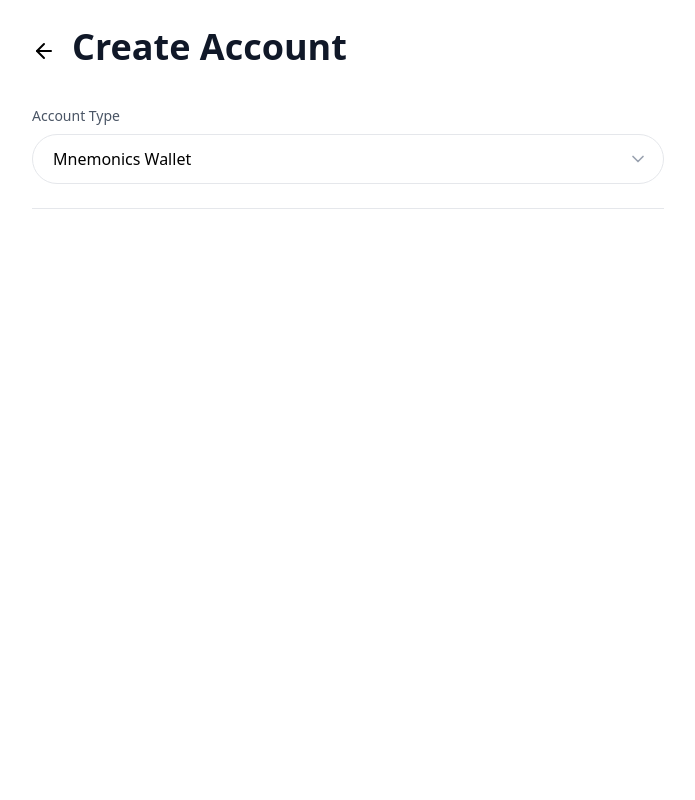
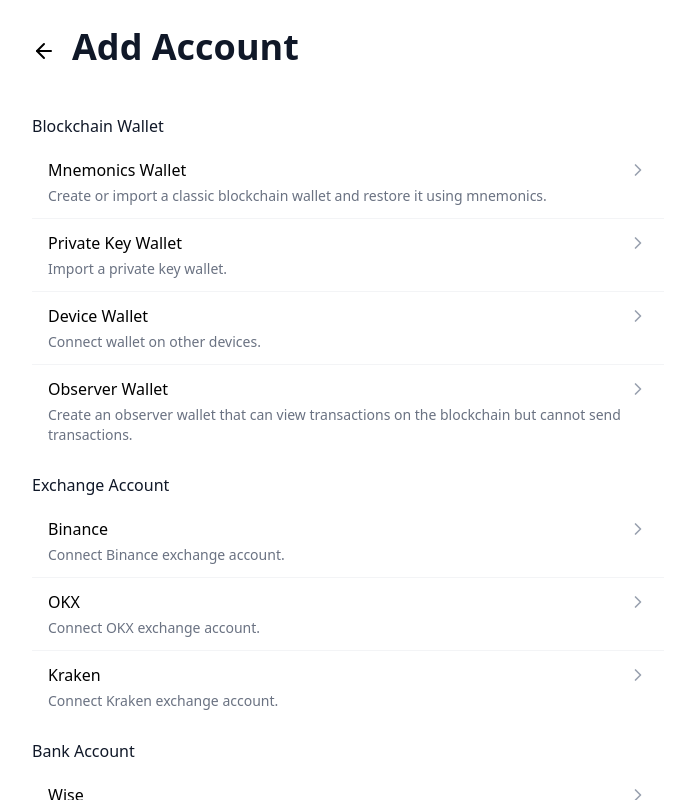
Before and after one commit to tiannian/sigma-wallet, a React (Vite) app in the folder wallet/: page /account/create in a window 1280 px wide. Shown: the whole page, without its empty margins (292-987 px from the left). Built offline with nearby package versions, Linux system fonts and the light colour scheme; the HTML template or start-up script is replaced by a standard one.

Commit message:
temp commit

```diff
--- a/wallet/src/App.jsx
+++ b/wallet/src/App.jsx
@@ -16,13 +16,14 @@ import Network from './pages/about/Network';
 import NetworkInfo from './pages/about/NetworkInfo';
 import Notification from './pages/about/Notification';
 import Account from './pages/account/Account';
-import CreateAccount from './pages/account/CreateAccount';
+import AddAccount from './pages/account/AddAccount';
 import { Toaster } from 'react-hot-toast';
 import './i18n/i18n';
 import { useDatabase } from './js/store';
 import { useEffect } from 'react';
 import ProviderStorage from './js/Provider';
 import { BrowserNetworkDatabase } from './js/broswer/NetworkDatabase';
+
 function App() {
   const { t } = useTranslation();
   const [location, setLocation] = useLocation();
@@ -107,7 +108,7 @@ function App() {
             <Route path='/account' component={() => <Account onNavigate={handleNavigate} />} />
             <Route
               path='/account/create'
-              component={() => <CreateAccount onNavigate={handleNavigate} />}
+              component={() => <AddAccount onNavigate={handleNavigate} />}
             />
             <Route component={Wallet} />
           </Switch>
--- a/wallet/src/i18n/en.json
+++ b/wallet/src/i18n/en.json
@@ -182,22 +182,46 @@
     "addAccount": "Add Account",
     "balance": "Balance",
     "address": "Address",
-    "create": {
-      "title": "Create Account",
+    "add": {
+      "title": "Add Account",
       "type": {
         "label": "Account Type",
         "placeholder": "Select account type"
       }
     },
     "type": {
-      "eip155": "EIP-155",
-      "mnemonics": "Mnemonics Wallet",
-      "privateKey": "Private Key Wallet",
-      "observer": "Observer Wallet",
-      "device": "Device Wallet",
-      "exchange": "Exchange Account",
-      "bank": "Bank Account",
-      "broker": "Broker Account"
+      "blockchain": {
+        "tittle": "Blockchain Wallet",
+        "mnemonics": "Mnemonics Wallet",
+        "mnemonics.description": "Create or import a classic blockchain wallet and restore it using mnemonics.",
+        "privateKey": "Private Key Wallet",
+        "privateKey.description": "Import a private key wallet.",
+        "device": "Device Wallet",
+        "device.description": "Connect wallet on other devices.",
+        "observer": "Observer Wallet",
+        "observer.description": "Create an observer wallet that can view transactions on the blockchain but cannot send transactions."
+      },
+      "exchange": {
+        "tittle": "Exchange Account",
+        "binance": "Binance",
+        "binance.description": "Connect Binance exchange account.",
+        "okx": "OKX",
+        "okx.description": "Connect OKX exchange account.",
+        "kraken": "Kraken",
+        "kraken.description": "Connect Kraken exchange account."
+      },
+      "bank": {
+        "tittle": "Bank Account",
+        "description": "Connect bank accounts, such as bank accounts, credit cards, etc.",
+        "wise": "Wise",
+        "wise.description": "Connect Wise bank account."
+      },
+      "broker": {
+        "tittle": "Broker Account",
+        "description": "Connect broker accounts, such as brokerage accounts, stock accounts, etc.",
+        "interactiveBrokers": "Interactive Brokers",
+        "interactiveBrokers.description": "Connect Interactive Brokers account."
+      }
     }
   }
 }
--- a/wallet/src/i18n/zh-CN.json
+++ b/wallet/src/i18n/zh-CN.json
@@ -182,22 +182,46 @@
     "addAccount": "添加账户",
     "balance": "余额",
     "address": "地址",
-    "create": {
-      "title": "创建账户",
+    "add": {
+      "title": "添加账户",
       "type": {
         "label": "账户类型",
         "placeholder": "选择账户类型"
       }
     },
     "type": {
-      "eip155": "EIP-155",
-      "mnemonics": "助记词钱包",
-      "privateKey": "私钥钱包",
-      "observer": "观察者钱包",
-      "device": "设备钱包",
-      "exchange": "交易所账户",
-      "bank": "银行账户",
-      "broker": "券商账户"
+      "blockchain": {
+        "tittle": "区块链钱包",
+        "mnemonics": "助记词钱包",
+        "mnemonics.description": "创建或导入经典的区块链钱包，并通过助记词恢复。",
+        "privateKey": "私钥钱包",
+        "privateKey.description": "导入一个私钥钱包。",
+        "device": "设备钱包",
+        "device.description": "连接其他设备上的钱包。",
+        "observer": "观察者钱包",
+        "observer.description": "创建一个观察者钱包，可以查看区块链上的交易，但不能发送交易。"
+      },
+      "exchange": {
+        "tittle": "交易所账户",
+        "binance": "Binance",
+        "binance.description": "连接Binance交易所账户。",
+        "okx": "OKX",
+        "okx.description": "连接OKX交易所账户。",
+        "kraken": "Kraken",
+        "kraken.description": "连接Kraken交易所账户。"
+      },
+      "bank": {
+        "tittle": "银行账户",
+        "description": "连接银行账户，如银行账户、信用卡等。",
+        "wise": "Wise",
+        "wise.description": "连接Wise银行账户。"
+      },
+      "broker": {
+        "tittle": "券商账户",
+        "description": "连接券商账户，如券商账户、股票账户等。",
+        "interactiveBrokers": "Interactive Brokers",
+        "interactiveBrokers.description": "连接Interactive Brokers券商账户。"
+      }
     }
   }
 }
--- a/wallet/src/i18n/zh-HK.json
+++ b/wallet/src/i18n/zh-HK.json
@@ -164,22 +164,46 @@
     "addAccount": "添加賬戶",
     "balance": "餘額",
     "address": "地址",
-    "create": {
-      "title": "創建賬戶",
+    "add": {
+      "title": "添加賬戶",
       "type": {
         "label": "賬戶類型",
         "placeholder": "選擇賬戶類型"
       }
     },
     "type": {
-      "eip155": "EIP-155",
-      "mnemonics": "助記詞錢包",
-      "privateKey": "私鑰錢包",
-      "observer": "觀察者錢包",
-      "device": "設備錢包",
-      "exchange": "交易所賬戶",
-      "bank": "銀行賬戶",
-      "broker": "券商賬戶"
+      "blockchain": {
+        "tittle": "區塊鏈錢包",
+        "mnemonics": "助記詞錢包",
+        "mnemonics.description": "創建或導入經典的區塊鏈錢包，並通過助記詞恢復。",
+        "privateKey": "私鑰錢包",
+        "privateKey.description": "導入一個私鑰錢包。",
+        "device": "設備錢包",
+        "device.description": "連接其他設備上的錢包。",
+        "observer": "觀察者錢包",
+        "observer.description": "創建一個觀察者錢包，可以查看區塊鏈上的交易，但不能發送交易。"
+      },
+      "exchange": {
+        "tittle": "交易所賬戶",
+        "binance": "Binance",
+        "binance.description": "連接Binance交易所賬戶。",
+        "okx": "OKX",
+        "okx.description": "連接OKX交易所賬戶。",
+        "kraken": "Kraken",
+        "kraken.description": "連接Kraken交易所賬戶。"
+      },
+      "bank": {
+        "tittle": "銀行賬戶",
+        "description": "連接銀行賬戶，如銀行賬戶、信用卡等。",
+        "wise": "Wise",
+        "wise.description": "連接Wise銀行賬戶。"
+      },
+      "broker": {
+        "tittle": "券商賬戶",
+        "description": "連接券商賬戶，如券商賬戶、股票賬戶等。",
+        "interactiveBrokers": "Interactive Brokers",
+        "interactiveBrokers.description": "連接Interactive Brokers券商賬戶。"
+      }
     }
   }
 }
--- a/wallet/src/js/constants.js
+++ b/wallet/src/js/constants.js
@@ -14,34 +14,3 @@ export const NETWORK_TYPE_LIST_INDEX_MAP = {
 export const ACCOUNT_TYPE_LIST = ['EVM', 'Solana', 'Binance'];
 
 export const DATABASE_NAME_CONFIG_DB = 'config_db';
-
-export const ACCOUNT_TYPES = [
-  {
-    value: 'mnemonics',
-    i18n_name: 'account.type.mnemonics',
-  },
-  {
-    value: 'privateKey',
-    i18n_name: 'account.type.privateKey',
-  },
-  {
-    value: 'observer',
-    i18n_name: 'account.type.observer',
-  },
-  {
-    value: 'device',
-    i18n_name: 'account.type.device',
-  },
-  {
-    value: 'exchange',
-    i18n_name: 'account.type.exchange',
-  },
-  {
-    value: 'bank',
-    i18n_name: 'account.type.bank',
-  },
-  {
-    value: 'broker',
-    i18n_name: 'account.type.broker',
-  },
-];
--- /dev/null
+++ b/wallet/src/pages/account/AddAccount.jsx
@@ -0,0 +1,122 @@
+import React, { useState } from 'react';
+import { useTranslation } from 'react-i18next';
+import PageHeader from '../../components/PageHeader';
+import GroupListItem from '../../components/GroupListItem';
+import * as Feather from 'react-feather';
+
+const AddAccount = ({ onNavigate }) => {
+  const { t } = useTranslation();
+  const [selectedType, setSelectedType] = useState(null);
+
+  const handleBack = () => {
+    onNavigate('account');
+  };
+
+  const handleTypeSelect = type => {
+    setSelectedType(type);
+    // TODO: Handle type selection
+    console.log('Selected type:', type);
+  };
+
+  const accountGroups = [
+    {
+      type: t('account.type.blockchain.tittle'),
+      items: [
+        {
+          key: 'mnemonics',
+          label: t('account.type.blockchain.mnemonics'),
+          description: t('account.type.blockchain.mnemonics.description'),
+        },
+        {
+          key: 'privateKey',
+          label: t('account.type.blockchain.privateKey'),
+          description: t('account.type.blockchain.privateKey.description'),
+        },
+        {
+          key: 'device',
+          label: t('account.type.blockchain.device'),
+          description: t('account.type.blockchain.device.description'),
+        },
+        {
+          key: 'observer',
+          label: t('account.type.blockchain.observer'),
+          description: t('account.type.blockchain.observer.description'),
+        },
+      ],
+    },
+    {
+      type: t('account.type.exchange.tittle'),
+      items: [
+        {
+          key: 'binance',
+          label: t('account.type.exchange.binance'),
+          description: t('account.type.exchange.binance.description'),
+        },
+        {
+          key: 'okx',
+          label: t('account.type.exchange.okx'),
+          description: t('account.type.exchange.okx.description'),
+        },
+        {
+          key: 'kraken',
+          label: t('account.type.exchange.kraken'),
+          description: t('account.type.exchange.kraken.description'),
+        },
+      ],
+    },
+    {
+      type: t('account.type.bank.tittle'),
+      items: [
+        {
+          key: 'wise',
+          label: t('account.type.bank.wise'),
+          description: t('account.type.bank.wise.description'),
+        },
+      ],
+    },
+    {
+      type: t('account.type.broker.tittle'),
+      items: [
+        {
+          key: 'interactiveBrokers',
+          label: t('account.type.broker.interactiveBrokers'),
+          description: t('account.type.broker.interactiveBrokers.description'),
+        },
+      ],
+    },
+  ];
+
+  return (
+    <div className='overflow-hidden min-h-130'>
+      <PageHeader onBack={handleBack} title={t('account.addAccount')} />
+
+      <div className='bg-white rounded-lg py-4'>
+        {accountGroups.map((group, index) => (
+          <GroupListItem
+            key={index}
+            type={group.type}
+            render_items={() => (
+              <>
+                {group.items.map((item, itemIndex) => (
+                  <div
+                    key={itemIndex}
+                    className='flex flex-col py-3 px-4 hover:bg-gray-50 cursor-pointer'
+                    onClick={() => handleTypeSelect(item.key)}
+                  >
+                    <div className='flex items-center justify-between'>
+                      <span className='text-base font-medium'>{item.label}</span>
+                      <Feather.ChevronRight className='w-5 h-5 text-gray-400' />
+                    </div>
+                    <span className='text-sm text-gray-500 mt-1'>{item.description}</span>
+                  </div>
+                ))}
+              </>
+            )}
+          />
+        ))}
+      </div>
+    </div>
+  );
+};
+
+export default AddAccount;
--- a/wallet/src/pages/account/CreateAccount.jsx
+++ /dev/null
@@ -1,35 +0,0 @@
-import React, { useState } from 'react';
-import { useTranslation } from 'react-i18next';
-import PageHeader from '../../components/PageHeader';
-import LabelSelect from '../../components/LabelSelect';
-import { ACCOUNT_TYPES } from '../../js/constants';
-
-const CreateAccount = ({ onNavigate }) => {
-  const { t } = useTranslation();
-  const [typeState, setTypeState] = useState(0);
-
-  const handleBack = () => {
-    onNavigate('account');
-  };
-
-  return (
-    <div className='overflow-hidden min-h-130'>
-      <PageHeader onBack={handleBack} title={t('account.create.title')} />
-
-      <div className='bg-white rounded-lg py-4'>
-        <LabelSelect
-          label={t('account.create.type.label')}
-          value={typeState}
-          onChange={index => setTypeState(index)}
-          options={ACCOUNT_TYPES}
-          placeholder={t('account.create.type.placeholder')}
-          readOnly={true}
-        />
-
-        <div className='my-6 border-t border-gray-200'></div>
-      </div>
-    </div>
-  );
-};
-
-export default CreateAccount;
```
